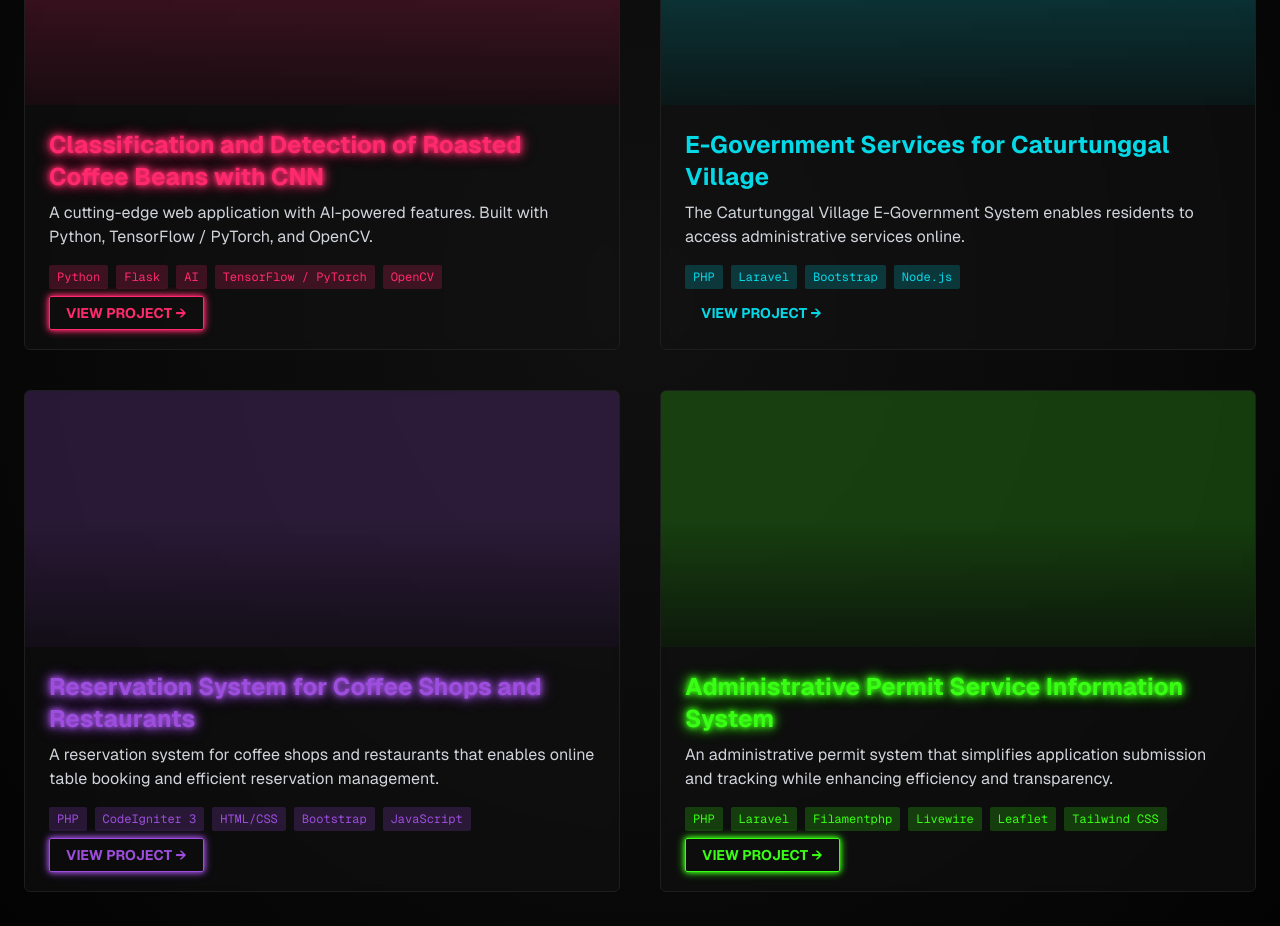
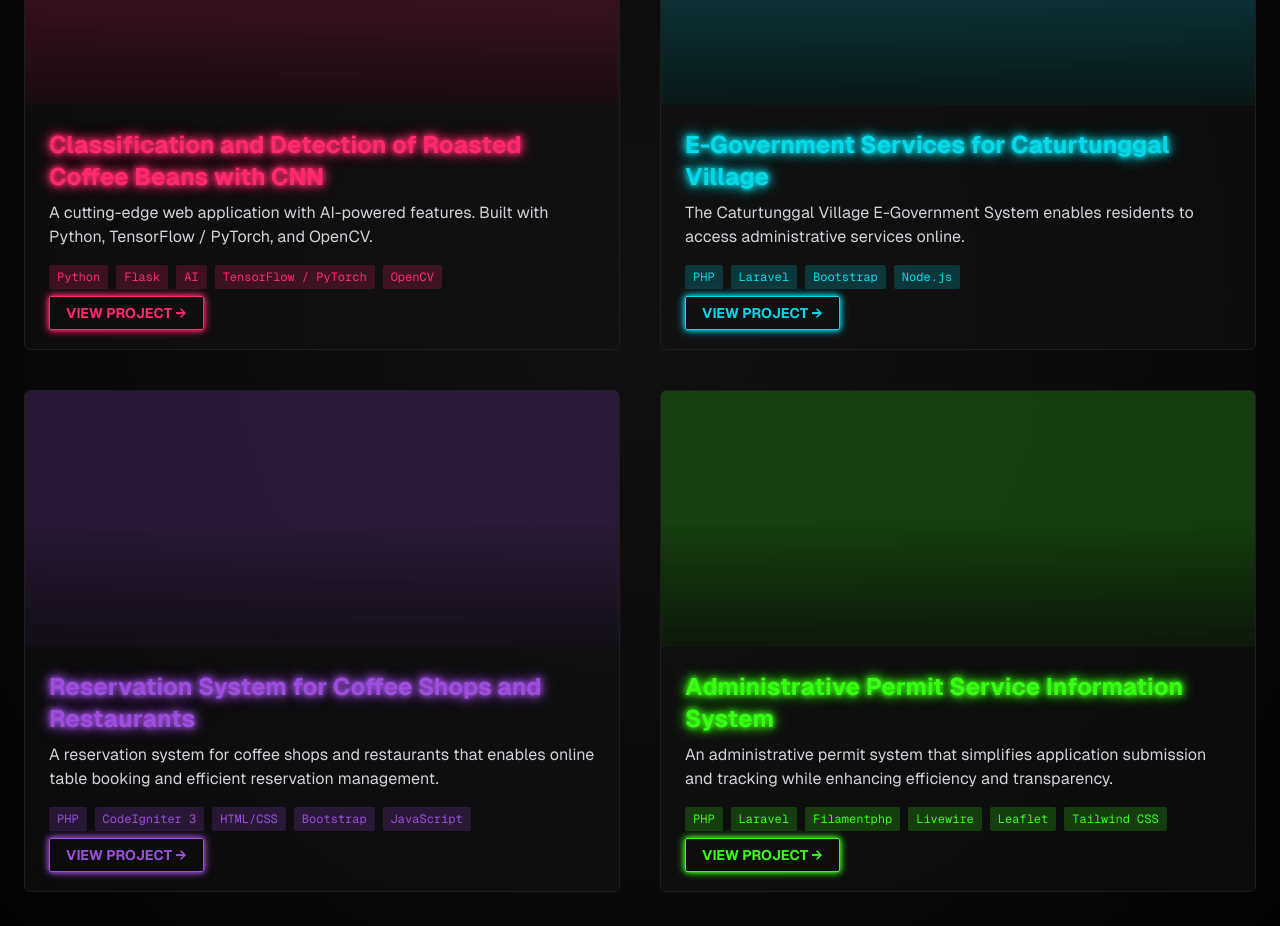
Before and after one commit to leonzss/CyberFolio, a Next.js app: page / in a window 1280 px wide. Shown: the part 3560-4486 px from the top of the page. Built offline with nearby package versions, Linux system fonts and the light colour scheme.

Commit message:
Update Projects.tsx

```diff
--- a/app/components/Projects.tsx
+++ b/app/components/Projects.tsx
@@ -69,8 +69,8 @@ const colorClasses = {
     text: "text-cyber-blue",
     bg: "bg-cyber-blue",
     border: "border-cyber-blue",
-    neon: "neon-text-blue",
-    neonBorder: "neon-border-blue",
+    neon: "neon-text",         // default biru
+    neonBorder: "neon-border", // default biru
   },
   purple: {
     text: "text-cyber-purple",
```
